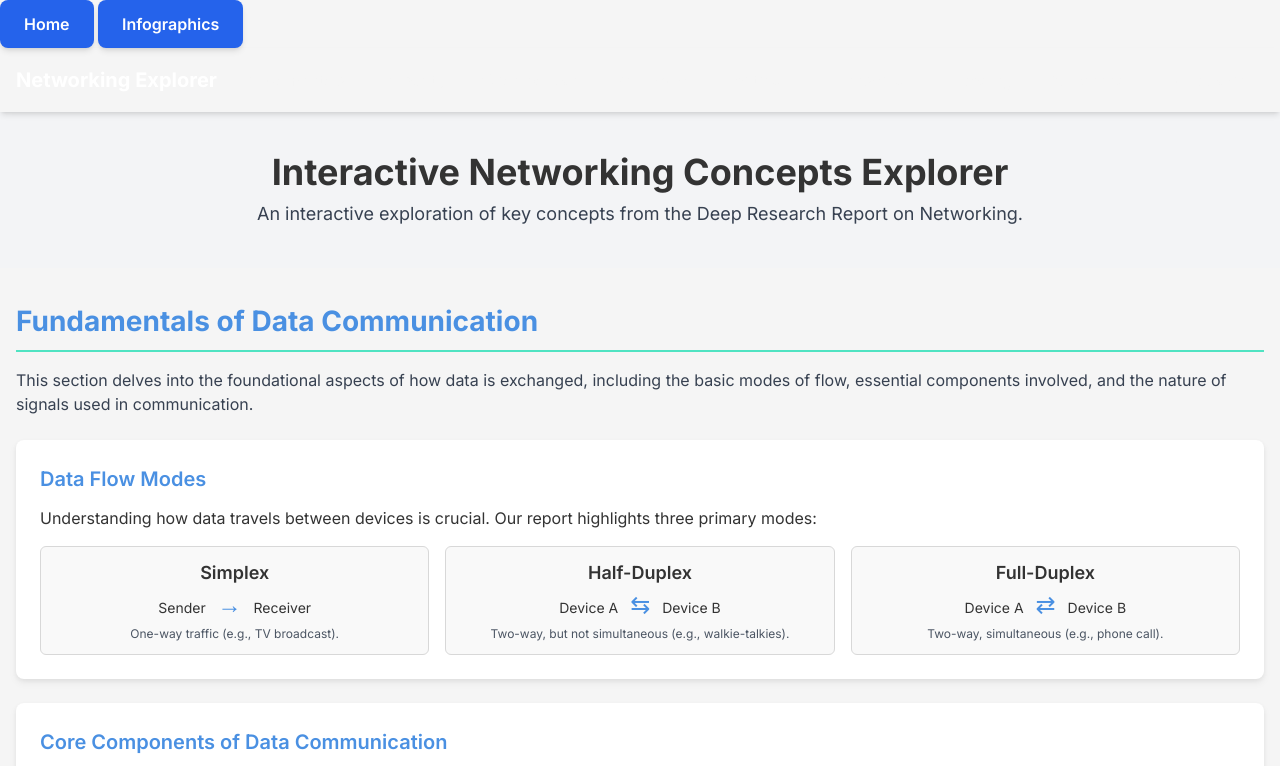
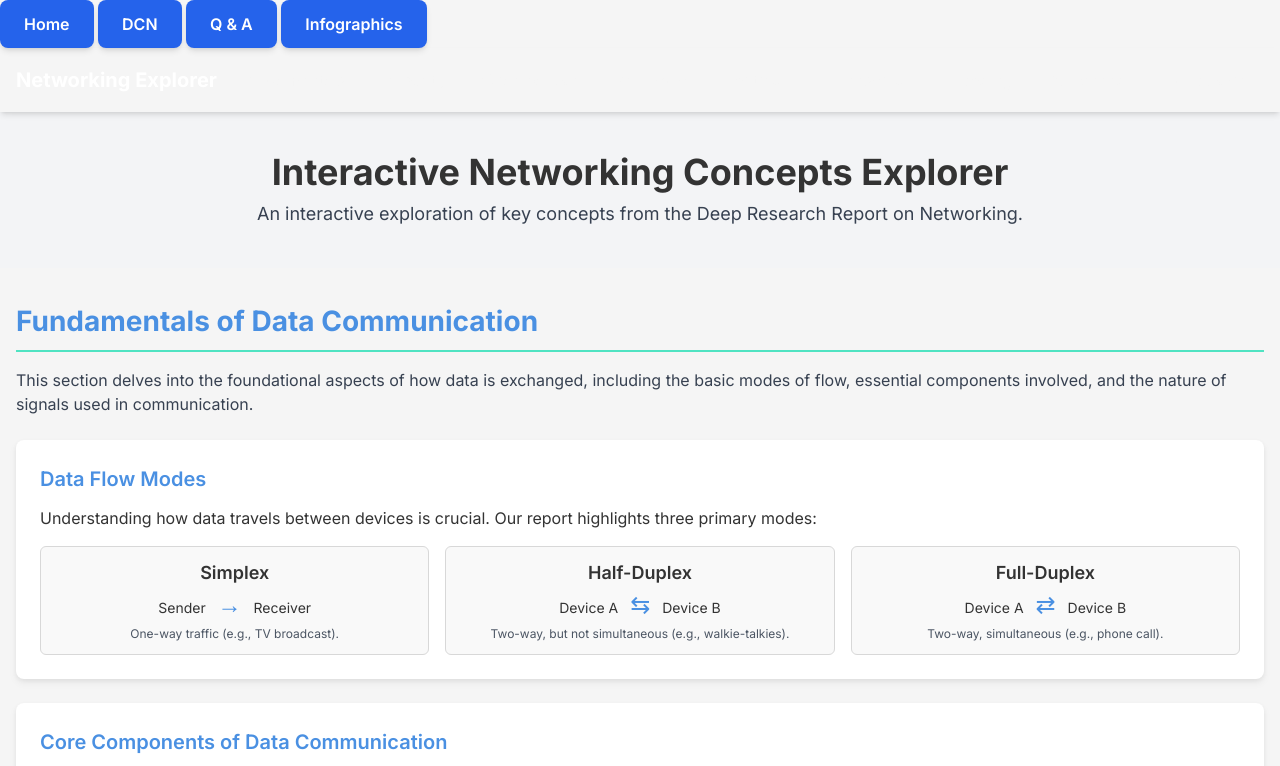
Before and after one commit to ultimatespeed01/dcn, a plain HTML site: page dcn.html in a window 1280 px wide. Shown: the top 766 px of the page. Drawn offline with nearby package versions, Linux system fonts and the light colour scheme.

Commit message:
Update dcn.html

```diff
--- a/dcn.html
+++ b/dcn.html
@@ -153,7 +153,19 @@
                   focus:ring-blue-500 focus:ring-opacity-75">
             Home
         </a>
-        <a href="index2.html"
+        <a href="dcn.html"
+           class="inline-block bg-blue-600 hover:bg-blue-700 text-white font-semibold py-3 px-6 rounded-lg shadow-md
+                  transition-all duration-300 ease-in-out transform hover:scale-105 focus:outline-none focus:ring-2
+                  focus:ring-blue-500 focus:ring-opacity-75">
+            DCN
+        </a>
+        <a href="dcn_notes.html"
+           class="inline-block bg-blue-600 hover:bg-blue-700 text-white font-semibold py-3 px-6 rounded-lg shadow-md
+                  transition-all duration-300 ease-in-out transform hover:scale-105 focus:outline-none focus:ring-2
+                  focus:ring-blue-500 focus:ring-opacity-75">
+            Q & A
+        </a>
+        <a href="dcn_notes.html"
            class="inline-block bg-blue-600 hover:bg-blue-700 text-white font-semibold py-3 px-6 rounded-lg shadow-md
                   transition-all duration-300 ease-in-out transform hover:scale-105 focus:outline-none focus:ring-2
                   focus:ring-blue-500 focus:ring-opacity-75">
```
